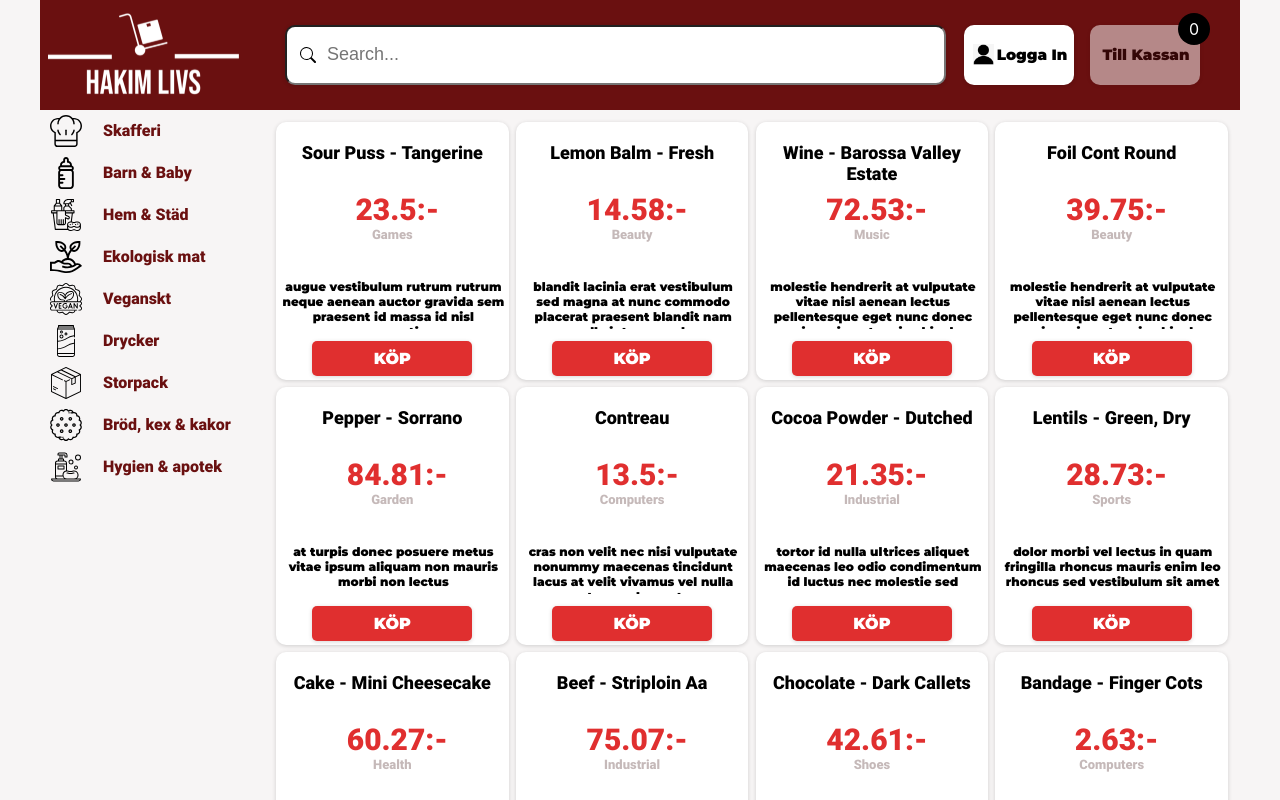
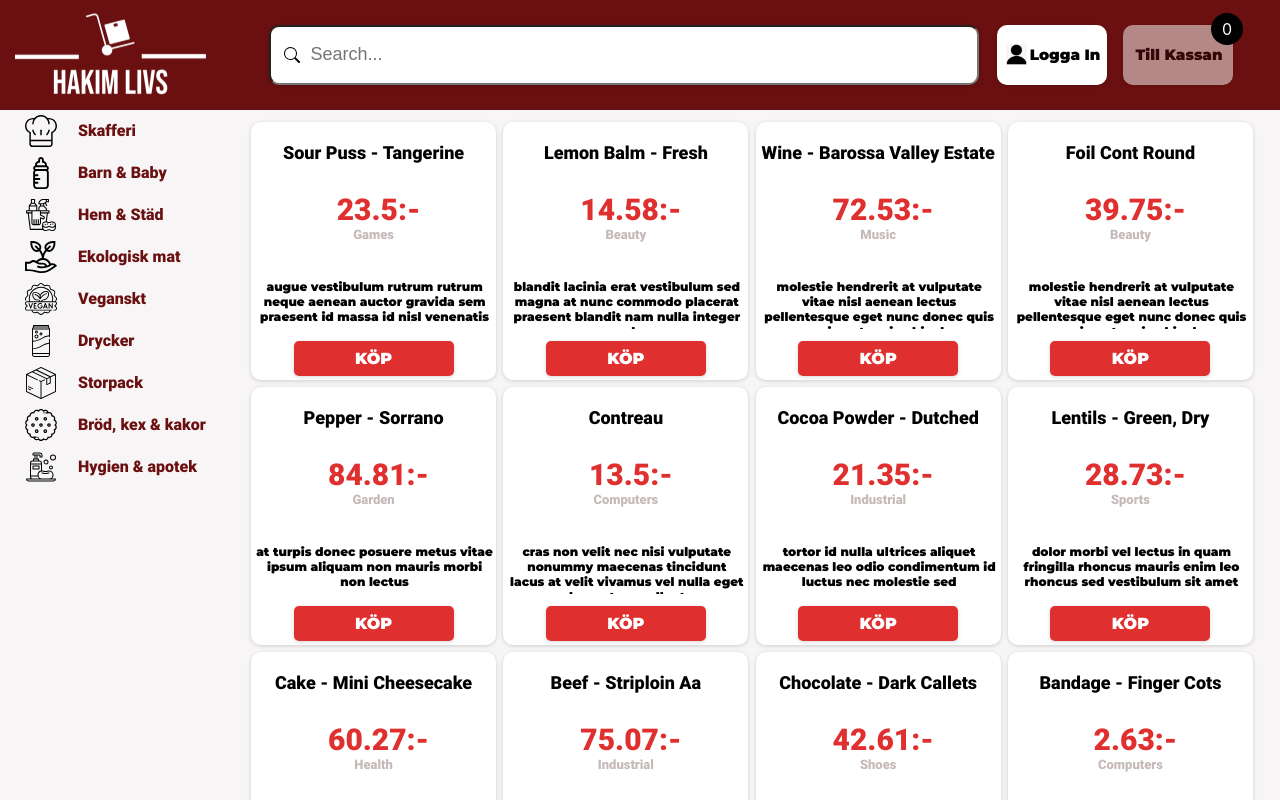
Before and after one commit to PUVSNV21-KVALIT21/Grupp2, a React (Create React App) app in the folder Grupp2/frontend/: page / in a window 1280 px wide. Shown: the top 800 px of the page. Built offline with nearby package versions, Linux system fonts and the light colour scheme.

Commit message:
infinite header and footer

```diff
--- a/Grupp2/frontend/src/App.css
+++ b/Grupp2/frontend/src/App.css
@@ -11,12 +11,12 @@ body {
   background-color: #f7f5f5;
 }
 
-.App {
+/* .App {
   margin: 0 auto;
   max-width: 1200px;
   min-width: 330px;
   min-height: 100vh;
-}
+} */
 
 button {
   background: none;
--- a/Grupp2/frontend/src/Header/HeaderComponent/Header.tsx
+++ b/Grupp2/frontend/src/Header/HeaderComponent/Header.tsx
@@ -10,6 +10,7 @@ function HeaderComponent() {
   const [text, setText] = useState('');
 
   return (
+    <div className="infinite-div">
       <div className="header-wrapper">
         <Link to={'/'}>
           <img src={logo} alt="hakims logo" className="header-logo"></img>
@@ -26,6 +27,7 @@ function HeaderComponent() {
           </div>
         </div>
       </div>
+    </div>
   );
 }
 
--- a/Grupp2/frontend/src/Header/HeaderComponent/HeaderStyle.css
+++ b/Grupp2/frontend/src/Header/HeaderComponent/HeaderStyle.css
@@ -1,11 +1,17 @@
+.infinite-div {
+  background-color: #6a1010;
+}
+
 .header-wrapper {
   position: relative;
   display: grid;
+  margin: 0 auto;
   grid-template-columns: 1fr 3fr 1fr;
   column-gap: 1rem;
   align-items: center;
   padding: 0.5rem;
   background-color: #6a1010;
+  max-width: 1250px;
 }
 
 .header-logo {
--- a/Grupp2/frontend/src/Pages/Checkout (Till Kassan)/Cart/CartPage/Header/cart-header-style.css
+++ b/Grupp2/frontend/src/Pages/Checkout (Till Kassan)/Cart/CartPage/Header/cart-header-style.css
@@ -1,3 +1,7 @@
+.infinite-header {
+  background-color: #6a1010;
+}
+
 .keep-shopping {
   position: absolute;
   right: 0;
--- a/Grupp2/frontend/src/Pages/Checkout (Till Kassan)/Cart/CartPage/Header/cart-header.tsx
+++ b/Grupp2/frontend/src/Pages/Checkout (Till Kassan)/Cart/CartPage/Header/cart-header.tsx
@@ -4,6 +4,7 @@ import './cart-header-style.css';
 
 function CartHeader() {
   return (
+    <div className="infinite-header">
       <div className="header-wrapper">
         <Link to={'/'}>
           <img src={logo} alt="hakims logo" className="header-logo"></img>
@@ -12,6 +13,7 @@ function CartHeader() {
           <span>Fortsätt shoppa</span>
         </Link>
       </div>
+    </div>
   );
 }
 
--- a/Grupp2/frontend/src/Pages/Checkout (Till Kassan)/Cart/CartPage/Shopping-Cart/shopping-cart-page-style.css
+++ b/Grupp2/frontend/src/Pages/Checkout (Till Kassan)/Cart/CartPage/Shopping-Cart/shopping-cart-page-style.css
@@ -1,5 +1,7 @@
 .shopping-cart-page {
   min-height: 100vh;
+  max-width: 1250px;
+  margin: 0 auto;
   display: grid;
   grid-template-columns: 70% 1fr;
   grid-column-gap: 15px;
--- a/Grupp2/frontend/src/Pages/MainPage/MainPage-style.css
+++ b/Grupp2/frontend/src/Pages/MainPage/MainPage-style.css
@@ -1,12 +1,13 @@
 .main-page {
   display: grid;
+  margin: 0 auto;
   grid-template-columns: 14rem auto;
+  max-width: 1250px;
 }
 
 @media screen and (max-width: 521px) {
   .main-page {
     grid-template-columns: auto;
-    background-color: rgb(221, 221, 221);
     width: 540px;
   }
 
```
Lines whose indentation alone changed are shown as unchanged.
